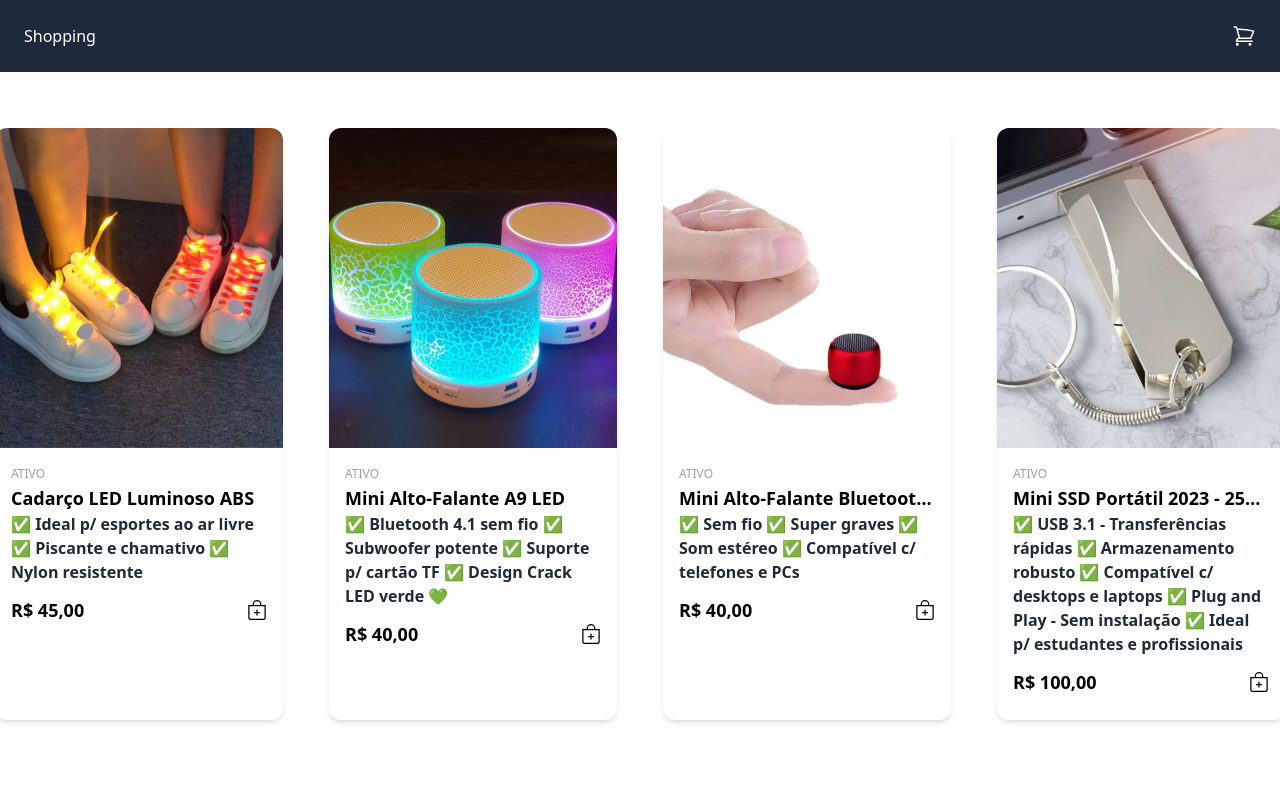
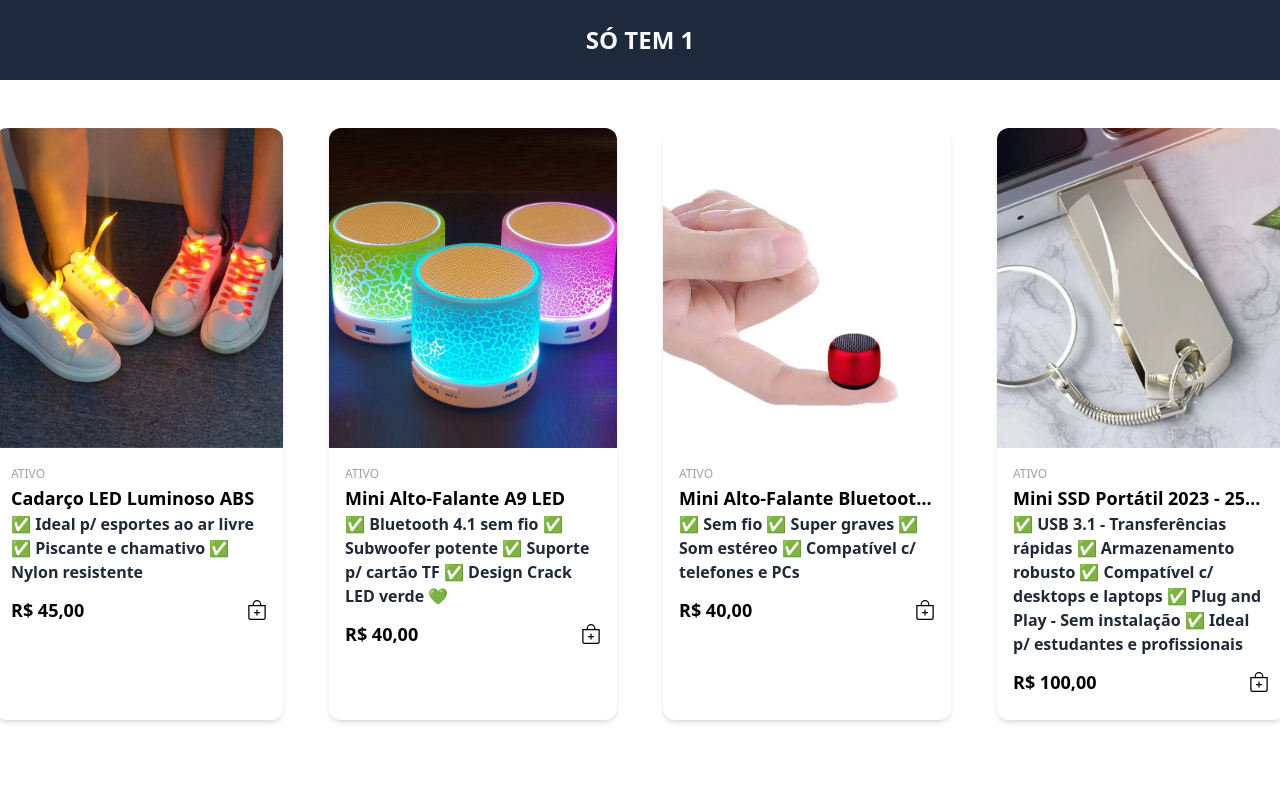
Before and after one commit to MarceloFullStack/so-tem-um, a Next.js app: page / in a window 1280 px wide. Shown: the top 798 px of the page. Built offline with nearby package versions, Linux system fonts and the light colour scheme.

Commit message:
Ajustes css

```diff
--- a/src/components/Header.js
+++ b/src/components/Header.js
@@ -1,25 +1,8 @@
 export default function Header() {
   return (
-    <nav className="fixed top-0 left-0 right-0 flex items-center justify-center bg-slate-800 p-6 text-white">
-      <div className="flex-1">Shopping</div>
-      <div className="flex-1 text-slate-300"></div>
-      <div className="flex-1">
-        <div className="relative w-max ml-auto flex items-center justify-center">
-          <svg
-            xmlns="http://www.w3.org/2000/svg"
-            fill="none"
-            viewBox="0 0 24 24"
-            strokeWidth={1.5}
-            stroke="currentColor"
-            className="w-6 h-6"
-          >
-            <path
-              strokeLinecap="round"
-              strokeLinejoin="round"
-              d="M2.25 3h1.386c.51 0 .955.343 1.087.835l.383 1.437M7.5 14.25a3 3 0 00-3 3h15.75m-12.75-3h11.218c1.121-2.3 2.1-4.684 2.924-7.138a60.114 60.114 0 00-16.536-1.84M7.5 14.25L5.106 5.272M6 20.25a.75.75 0 11-1.5 0 .75.75 0 011.5 0zm12.75 0a.75.75 0 11-1.5 0 .75.75 0 011.5 0z"
-            />
-          </svg>
-        </div>
+    <nav className="fixed left-0 right-0 top-0 flex items-center justify-center bg-slate-800 p-6">
+      <div className="text-2xl font-extrabold text-slate-50 uppercase">
+        Só tem 1
       </div>
     </nav>
   )
--- a/src/components/ProductCard.js
+++ b/src/components/ProductCard.js
@@ -10,8 +10,10 @@ export default function ProductCard({
 }) {
   return (
     <div className="w-72 bg-white shadow-md rounded-xl duration-500 hover:shadow-xl">
+      <a href={whatsapp} target="_blank">
         <Image
           src={img}
+          alt={title}
           width="288"
           height="320"
           className="h-80 w-72 object-cover rounded-t-xl"
@@ -26,7 +28,7 @@ export default function ProductCard({
             <p className="text-lg font-semibold text-black cursor-auto my-3">
               R$ {price.toFixed(2).toString().replace('.', ',')}
             </p>
-          <a href={whatsapp} target="_blank" className="ml-auto">
+            <p className="ml-auto">
               <svg
                 xmlns="http://www.w3.org/2000/svg"
                 width="20"
@@ -41,9 +43,10 @@ export default function ProductCard({
                 />
                 <path d="M8 1a2.5 2.5 0 0 1 2.5 2.5V4h-5v-.5A2.5 2.5 0 0 1 8 1zm3.5 3v-.5a3.5 3.5 0 1 0-7 0V4H1v10a2 2 0 0 0 2 2h10a2 2 0 0 0 2-2V4h-3.5zM2 5h12v9a1 1 0 0 1-1 1H3a1 1 0 0 1-1-1V5z" />
               </svg>
-          </a>
+            </p>
           </div>
         </div>
+      </a>
     </div>
   )
 }
--- a/src/pages/forms/add-product.js
+++ b/src/pages/forms/add-product.js
@@ -149,7 +149,14 @@ export default function AddProduct() {
           accept=".jpg,.jpeg,.png"
           required
         />
-        {productData.image && <img src={productData.image} alt="Product" />}
+        {productData.image && (
+          <Image
+            src={productData.image}
+            alt="Product"
+            width="288"
+            height="320"
+          />
+        )}
       </div>
 
       <button
```
Lines whose indentation alone changed are shown as unchanged.
